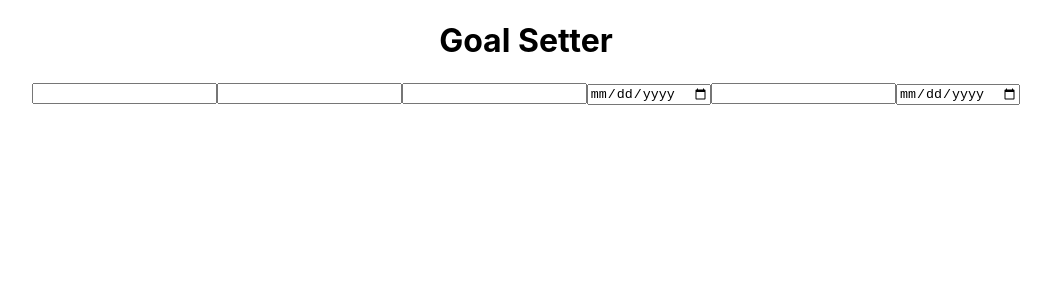
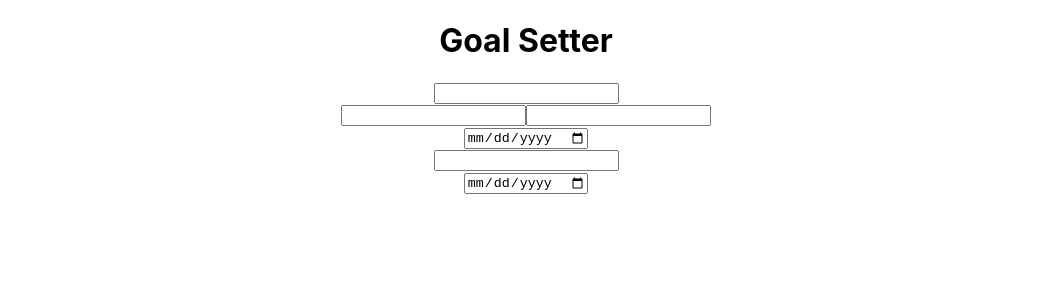
Before and after one commit to joseph-ford10/goal-setter, a React (Create React App) app: page / in a window 1280 px wide. Shown: the top 300 px of the page, without its empty margins (114-1165 px from the left). Built offline with nearby package versions, Linux system fonts and the light colour scheme.

Commit message:
Group form inputs into divs

```diff
--- a/src/TaskForm.js
+++ b/src/TaskForm.js
@@ -19,6 +19,7 @@ function TaskForm() {
   return (
     <>
       <form>
+        <div>
           <input
             type="text"
             name="task"
@@ -26,6 +27,8 @@ function TaskForm() {
             onChange={handleChange}
             aria-label="Task"
           ></input>
+        </div>
+        <div>
           <input
             type="number"
             name="unitsNum"
@@ -40,6 +43,8 @@ function TaskForm() {
             onChange={handleChange}
             aria-label="Name of units"
           ></input>
+        </div>
+        <div>
           <input
             type="date"
             name="endDate"
@@ -47,6 +52,8 @@ function TaskForm() {
             onChange={handleChange}
             aria-label="End date"
           ></input>
+        </div>
+        <div>
           <input
             type="number"
             name="unitsPerDay"
@@ -54,6 +61,8 @@ function TaskForm() {
             onChange={handleChange}
             aria-label="Units per day"
           ></input>
+        </div>
+        <div>
           <input
             type="date"
             name="startDate"
@@ -61,6 +70,7 @@ function TaskForm() {
             onChange={handleChange}
             aria-label="Start date"
           ></input>
+        </div>
       </form>
     </>
   )
```
Lines whose indentation alone changed are shown as unchanged.
